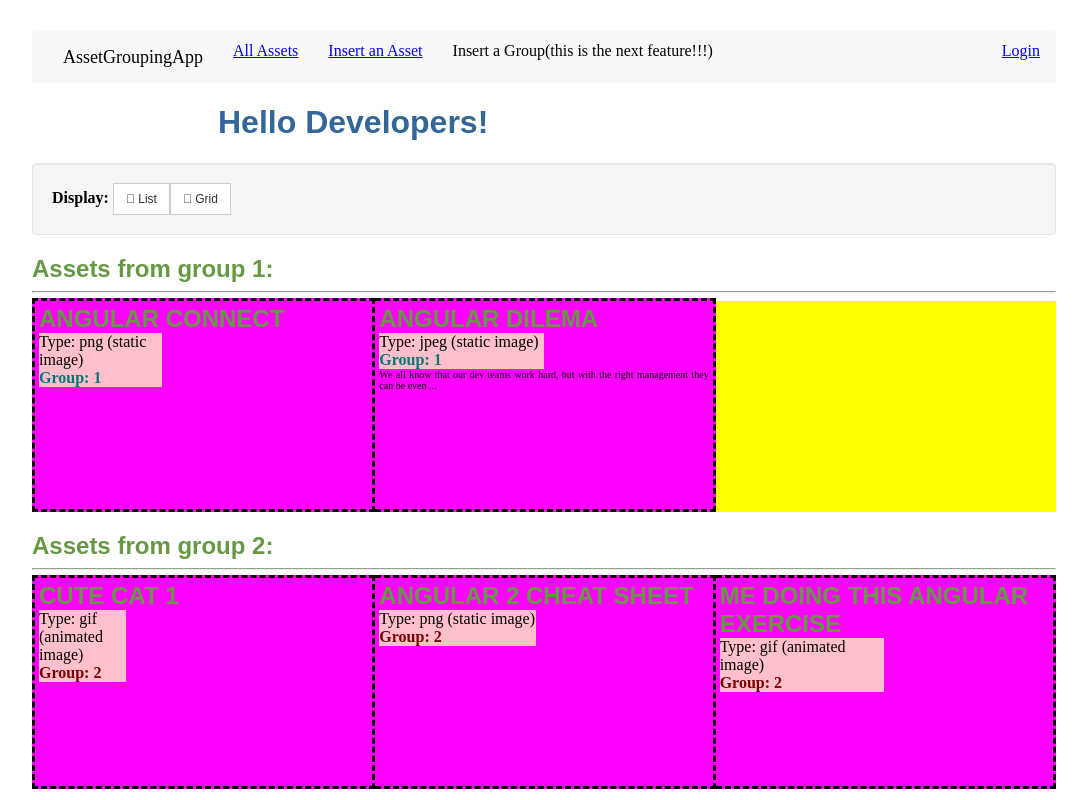
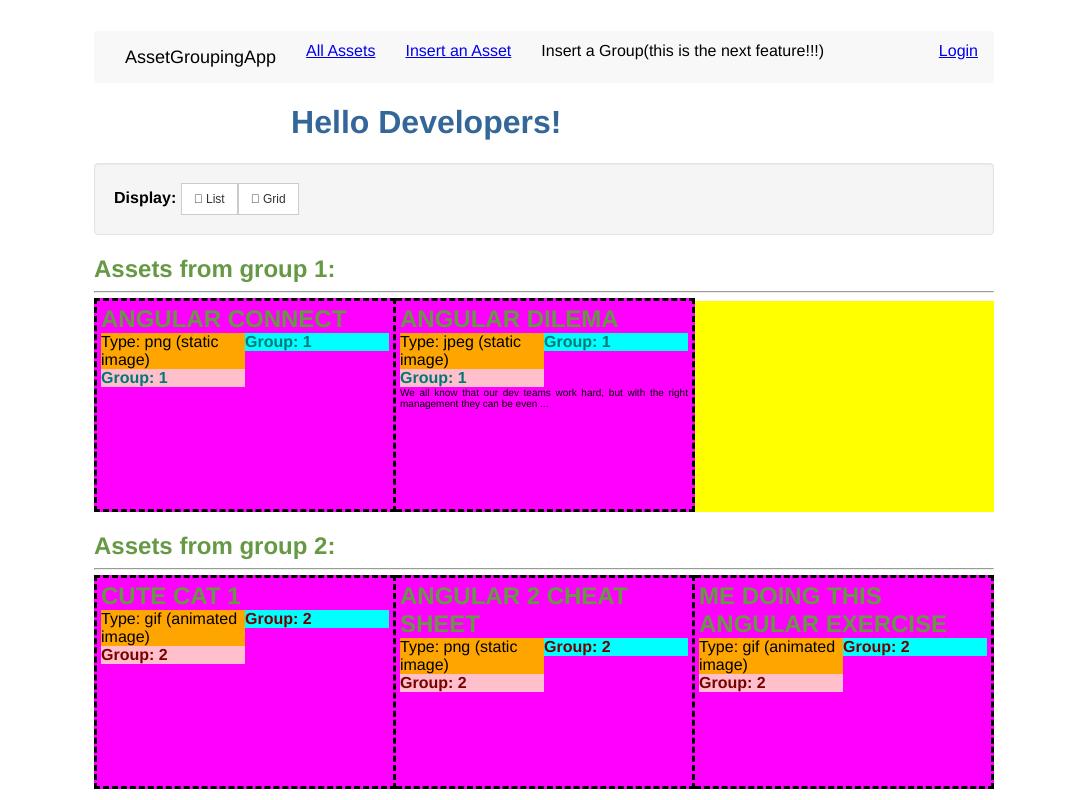
Before and after one commit to dalabarda/angular-asset-grouping-app-exercise, an Angular app: page /events in a window 1280 px wide. Shown: the top 800 px of the page, without its empty margins (96-1183 px from the left). Built offline with nearby package versions, Linux system fonts and the light colour scheme.

Commit message:
6 files modified, 1 added

```diff
--- /dev/null
+++ b/src/app/ui/asset-details/asset-details.component.css
@@ -0,0 +1,98 @@
+.container { padding-left:20px; padding-right:20px;}
+.asset-image { width: 100%; }
+a {cursor:pointer}
+
+.col-md-62 {
+  position: relative;
+  min-height: 1px;
+  padding-right: 15px;
+  padding-left: 15px;
+  width: 50%;
+}
+
+@media (min-width: 992px) {
+  :col-md-62 {
+    float: left;
+  }
+}
+
+.btn-block2 {
+  display: block;
+  width: 100%;
+}
+
+.row2 {
+  margin-right: -15px;
+  margin-left: -15px;
+}
+
+.btn2 {
+  color: #333;
+  padding: 6px 12px;
+  font-size: 12px;
+  line-height: 1.5;
+  background-color: #fff;
+  border-color: #ccc;
+  white-space: nowrap;
+  cursor: pointer;
+  background-image: none;
+  border: 1px solid #ccc;
+}
+
+.btn2:hover {
+  color: cadetblue;
+  background-color: #e6e6e6;
+  border-color: #adadad;
+  padding: 6px 12px;
+  font-size: 12px;
+  line-height: 1.5;
+  border-radius: 3px;
+}
+
+.btn2:focus, .btn2.focus {
+  outline: 0;
+  box-shadow: 0 0 0 0.2rem rgba(0, 123, 255, 0.25);
+}
+
+.btn2.disabled, .btn2:disabled {
+  opacity: 0.65;
+}
+
+a.btn2.disabled,
+fieldset:disabled a.btn2 {
+  pointer-events: none;
+}
+
+.btn-primary2 {
+  color: #fff;
+  background-color: #007bff;
+  border-color: #007bff;
+}
+
+.btn-primary2:hover {
+  color: #fff;
+  background-color: #0069d9;
+  border-color: #0062cc;
+}
+
+.btn-primary2:focus, .btn-primary2.focus {
+  box-shadow: 0 0 0 0.2rem rgba(38, 143, 255, 0.5);
+}
+
+.btn-primary2.disabled, .btn-primary2:disabled {
+  color: #fff;
+  background-color: #007bff;
+  border-color: #007bff;
+}
+
+.btn-primary2:not(:disabled):not(.disabled):active, .btn-primary2:not(:disabled):not(.disabled).active,
+.show > .btn-primary2.dropdown-toggle {
+  color: #fff;
+  background-color: #0062cc;
+  border-color: #005cbf;
+}
+
+.btn-primary2:not(:disabled):not(.disabled):active:focus, .btn-primary2:not(:disabled):not(.disabled).active:focus,
+.show > .btn-primary2.dropdown-toggle:focus {
+  box-shadow: 0 0 0 0.2rem rgba(38, 143, 255, 0.5);
+}
--- a/src/app/ui/asset-details/asset-details.component.ts
+++ b/src/app/ui/asset-details/asset-details.component.ts
@@ -1,121 +1,14 @@
 import { Component, OnInit, ViewChild} from '@angular/core'
-import { AssetService } from '../shared/asset.service'
+import { AssetService } from './../shared/asset.service'
 import { ActivatedRoute } from '@angular/router'
 import { FormControl, FormGroup, Validators } from '@angular/forms' // anular forms items we needed to create a reactive form.
 import { Router } from '@angular/router'
 
-import { IAsset, IGroups, ISession } from '../shared/index'
+import { IAsset, IGroups, ISession } from './../shared/index'
 
 @Component({
 	templateUrl: './asset-details.component.html',
-	styles: [`
-		.container { padding-left:20px; padding-right:20px;}
-		.asset-image { width: 100%; }
-		a {cursor:pointer}
-
-
-
-    .col-md-62 {
-        position: relative;
-        min-height: 1px;
-        padding-right: 15px;
-        padding-left: 15px;
-        width: 50%;
-    }
-
-    @media (min-width: 992px) {
-      :col-md-62 {
-        float: left;
-      }
-     }
-
-
-    .btn-block2 {
-      display: block;
-      width: 100%;
-    }
-
-
-    .row2 {
-      margin-right: -15px;
-      margin-left: -15px;
-    }
-
-    .btn2 {
-      color: #333;
-      padding: 6px 12px;
-      font-size: 12px;
-      line-height: 1.5;
-      background-color: #fff;
-      border-color: #ccc;
-      white-space: nowrap;
-      cursor: pointer;
-      background-image: none;
-      border: 1px solid #ccc;
-    }
-
-    .btn2:hover {
-      color: cadetblue;
-      background-color: #e6e6e6;
-      border-color: #adadad;
-      padding: 6px 12px;
-      font-size: 12px;
-      line-height: 1.5;
-      border-radius: 3px;
-    }
-
-
-    .btn2:focus, .btn2.focus {
-      outline: 0;
-      box-shadow: 0 0 0 0.2rem rgba(0, 123, 255, 0.25);
-    }
-
-    .btn2.disabled, .btn2:disabled {
-      opacity: 0.65;
-    }
-
-    a.btn2.disabled,
-    fieldset:disabled a.btn2 {
-      pointer-events: none;
-    }
-
-
-    .btn-primary2 {
-      color: #fff;
-      background-color: #007bff;
-      border-color: #007bff;
-    }
-
-    .btn-primary2:hover {
-      color: #fff;
-      background-color: #0069d9;
-      border-color: #0062cc;
-    }
-
-    .btn-primary2:focus, .btn-primary2.focus {
-      box-shadow: 0 0 0 0.2rem rgba(38, 143, 255, 0.5);
-    }
-
-    .btn-primary2.disabled, .btn-primary2:disabled {
-      color: #fff;
-      background-color: #007bff;
-      border-color: #007bff;
-    }
-
-    .btn-primary2:not(:disabled):not(.disabled):active, .btn-primary2:not(:disabled):not(.disabled).active,
-    .show > .btn-primary2.dropdown-toggle {
-      color: #fff;
-      background-color: #0062cc;
-      border-color: #005cbf;
-    }
-
-    .btn-primary2:not(:disabled):not(.disabled):active:focus, .btn-primary2:not(:disabled):not(.disabled).active:focus,
-    .show > .btn-primary2.dropdown-toggle:focus {
-      box-shadow: 0 0 0 0.2rem rgba(38, 143, 255, 0.5);
-    }
-
-
-	`]
+  styleUrls: ['./asset-details.component.css'],
 
  })
 
--- a/src/app/ui/assetItem.component.html
+++ b/src/app/ui/assetItem.component.html
@@ -26,10 +26,14 @@
 
     <div>
       <!--  -->
-      <div class="half">
-        <span
-          [ngSwitch]="asset?.suffix">
-            Type: {{ asset?.suffix }} {{ assetSuffix }}
+      <div >
+        <span class="half left"
+              [ngSwitch]="asset?.suffix">
+              Type: {{ asset?.suffix }} {{ assetSuffix }}
+        </span>
+        <span class="half right"
+              [ngStyle]="getStartTypeStyle()">
+              Group: {{asset?.group_id}}
         </span>
       </div>
       <!--  -->
--- a/src/app/ui/assetItem.component.ts
+++ b/src/app/ui/assetItem.component.ts
@@ -23,16 +23,14 @@
     }
 
     .left {
-      display: block;
-      width: calc(100% / 2);
       background-color: orange;
-          margin: none;
+      margin: none;
+      float: left;
     }
 
     .right {
-      display: block;
-      width: calc(100% / 2);
-      background-color: red;
+      background-color: cyan;
+      float: right;
       margin: none;
     }
 
--- a/src/app/ui/assetLists.component.ts
+++ b/src/app/ui/assetLists.component.ts
@@ -37,6 +37,7 @@
 
     .grid > asset-item {
       height: 200px;
+      width: 100%;
     }
 
     .grid {
--- a/src/styles.css
+++ b/src/styles.css
@@ -1,23 +1,27 @@
+
+body {
+  display: block;
+  margin: auto;
+  margin-top: 1%;
+  width: 85%;
+  max-width: 900px;
+
+  font-family: Helvetica;
+}
+
 h1 {
   color: #369;
-  font-family: Arial, Helvetica, sans-serif;
 }
 
 h2 {
   color: #694;
-  font-family: Arial, Helvetica, sans-serif;
   margin: 0px;
-}
-
-body {
-    display: block;
-    margin: 10%;
-    margin-top: 1%;
 }
 
 button {
   color: #555;
 }
+
 
 
 /* https://fontawesome.com/icons?d=gallery */
```
Also changed, not shown: src/index.html (+0 -8 lines).
